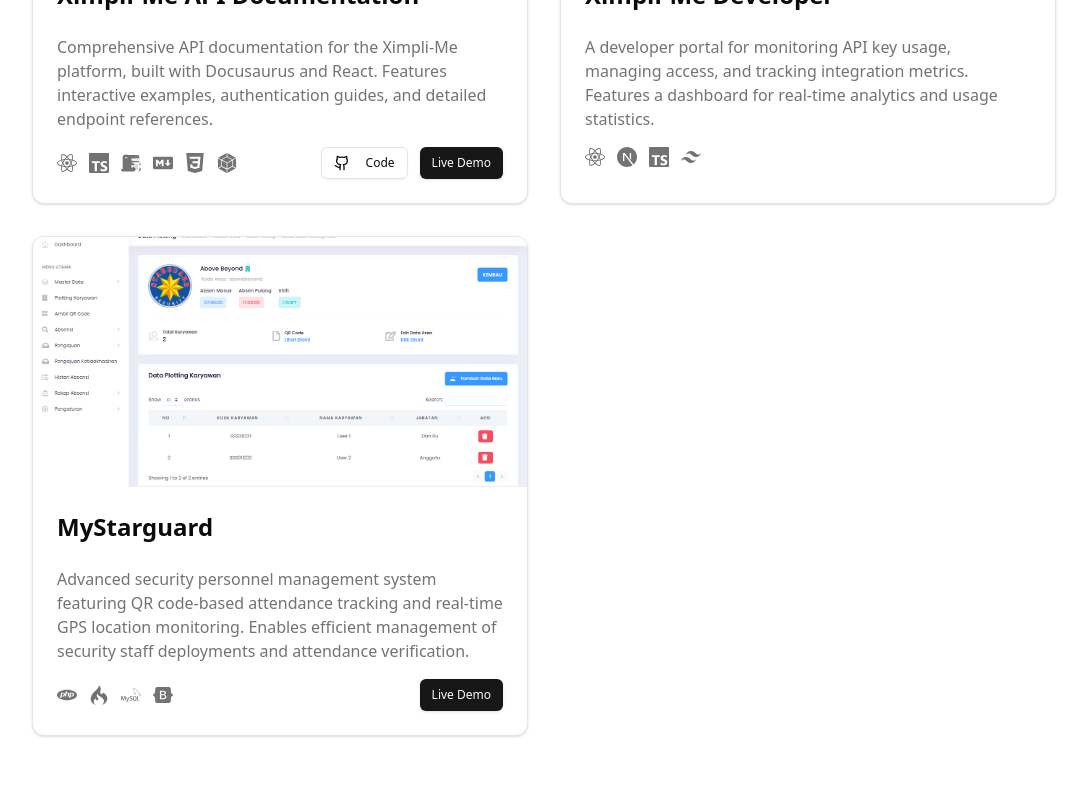
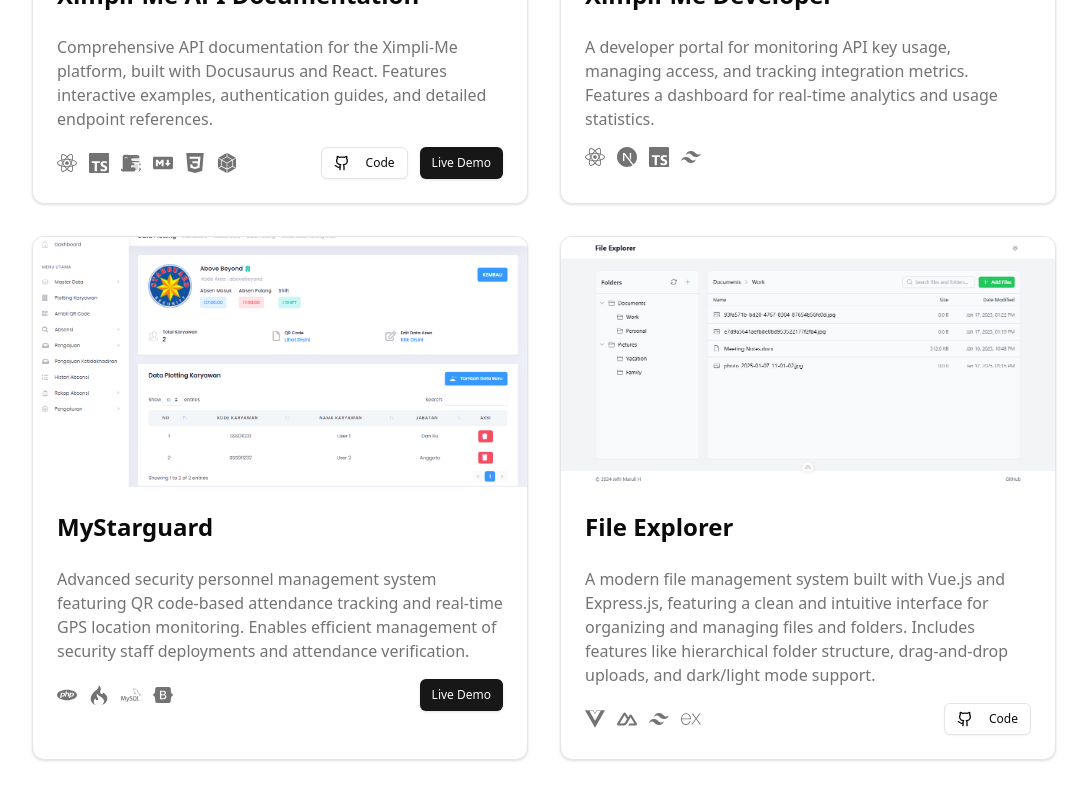
Before and after one commit to xietsunzao/portfolio, a Next.js app: page /projects in a window 1280 px wide. Shown: the part 1673-2473 px from the top of the page, without its empty margins (96-1183 px from the left). Built offline with nearby package versions, Linux system fonts and the light colour scheme.

Commit message:
feat(project) : Add new project "File Explorer"

```diff
--- a/src/components/Projects.tsx
+++ b/src/components/Projects.tsx
@@ -23,6 +23,9 @@ import {
   SiWebpack,
   SiNextdotjs,
   SiTailwindcss,
+  SiVuedotjs,
+  SiNuxtdotjs,
+  SiExpress,
 } from "react-icons/si"
 import { useEffect, useRef } from "react"
 import gsap from "gsap"
@@ -126,6 +129,18 @@ const projects: Project[] = [
       { icon: <SiCodeigniter className="h-5 w-5" />, label: "CodeIgniter" },
       { icon: <SiMysql className="h-5 w-5" />, label: "MySQL" },
       { icon: <SiBootstrap className="h-5 w-5" />, label: "Bootstrap" },
+    ]
+  },
+  {
+    title: "File Explorer",
+    description: "A modern file management system built with Vue.js and Express.js, featuring a clean and intuitive interface for organizing and managing files and folders. Includes features like hierarchical folder structure, drag-and-drop uploads, and dark/light mode support.",
+    image: "/projects/project-8.png",
+    github: "https://github.com/xietsunzao/file-manager",
+    tech: [
+      { icon: <SiVuedotjs className="h-5 w-5" />, label: "Vue.js" },
+      { icon: <SiNuxtdotjs className="h-5 w-5" />, label: "Nuxt.js" },
+      { icon: <SiTailwindcss className="h-5 w-5" />, label: "Tailwind CSS" },
+      { icon: <SiExpress className="h-5 w-5" />, label: "Express.js" },
     ]
   }
 ]
```
Also changed, not shown: public/projects/project-8.png (added).
